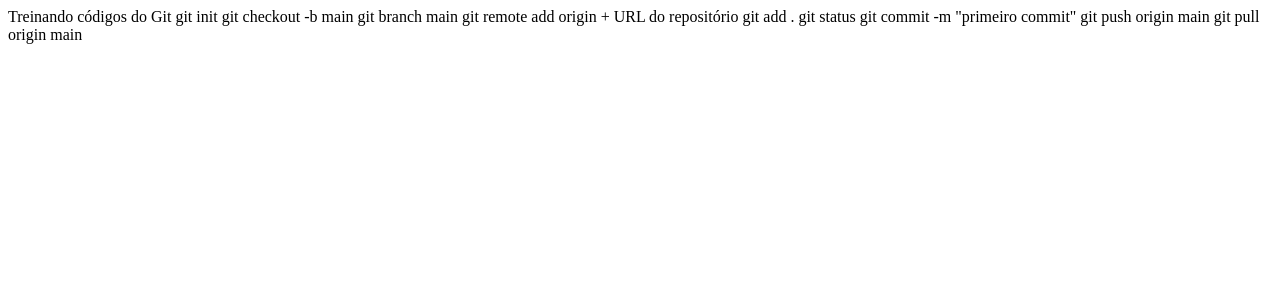
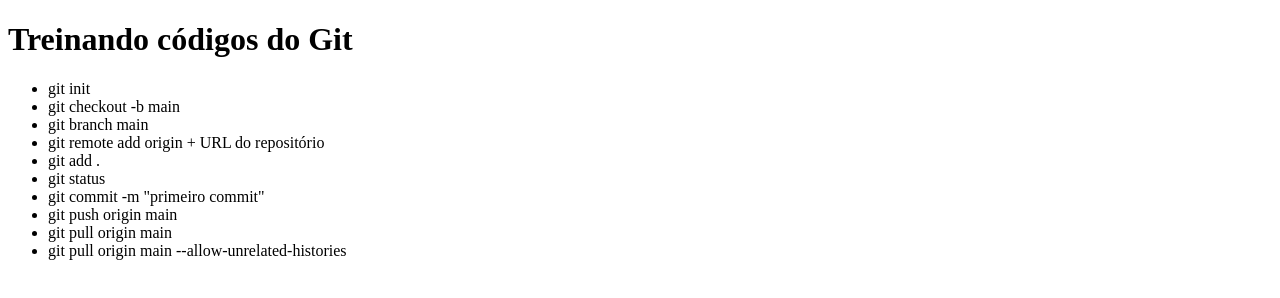
Before and after one commit to gabriel47665/Git-training, a plain HTML site: page index.html in a window 1280 px wide. Drawn offline with Linux system fonts and the light colour scheme.

Commit message:
primeiro commit

```diff
--- a/index.html
+++ b/index.html
@@ -7,16 +7,18 @@
     <title>Git training</title>
 </head>
 <body>
-    Treinando códigos do Git
-    git init <!-- inicializando o git localmente na pasta -->
-    git checkout -b main <!-- criar branch main e trocar para ela -->
-    git branch main <!-- trocar para branch main -->
-    git remote add origin<!-- Origin pode ser qualquer nome --> + URL do repositório
-    git add . <!-- adicionando codigo para staging area -->
-    git status <!-- Verificando estado de commit -->
-    git commit -m "primeiro commit" <!-- commitando localmente -->
-    git push origin main <!-- commitando para o repositório -->
-    git pull origin main <!-- resolvendo erro de quando já tem algo no repositório e está desatualizado com o local -->
-
+    <h1>Treinando códigos do Git</h1>
+    <ul>
+        <li>git init <!-- inicializando o git localmente na pasta --></li>
+        <li>git checkout -b main <!-- criar branch main e trocar para ela --></li>
+        <li>git branch main <!-- trocar para branch main --></li>
+        <li>git remote add origin<!-- Origin pode ser qualquer nome --> + URL do repositório</li>
+        <li>git add . <!-- adicionando codigo para staging area --></li>
+        <li>git status <!-- Verificando estado de commit --></li>
+        <li>git commit -m "primeiro commit" <!-- commitando localmente --></li>
+        <li>git push origin main <!-- commitando para o repositório --></li>
+        <li>git pull origin main <!-- resolvendo erro de quando já tem algo no repositório e está desatualizado com o local --></li>
+        <li>git pull origin main --allow-unrelated-histories <!-- fazer o pull permitindo baixar os arquivos faltantes que já estão no repositório --></li>
+    </ul>
 </body>
 </html>
```
